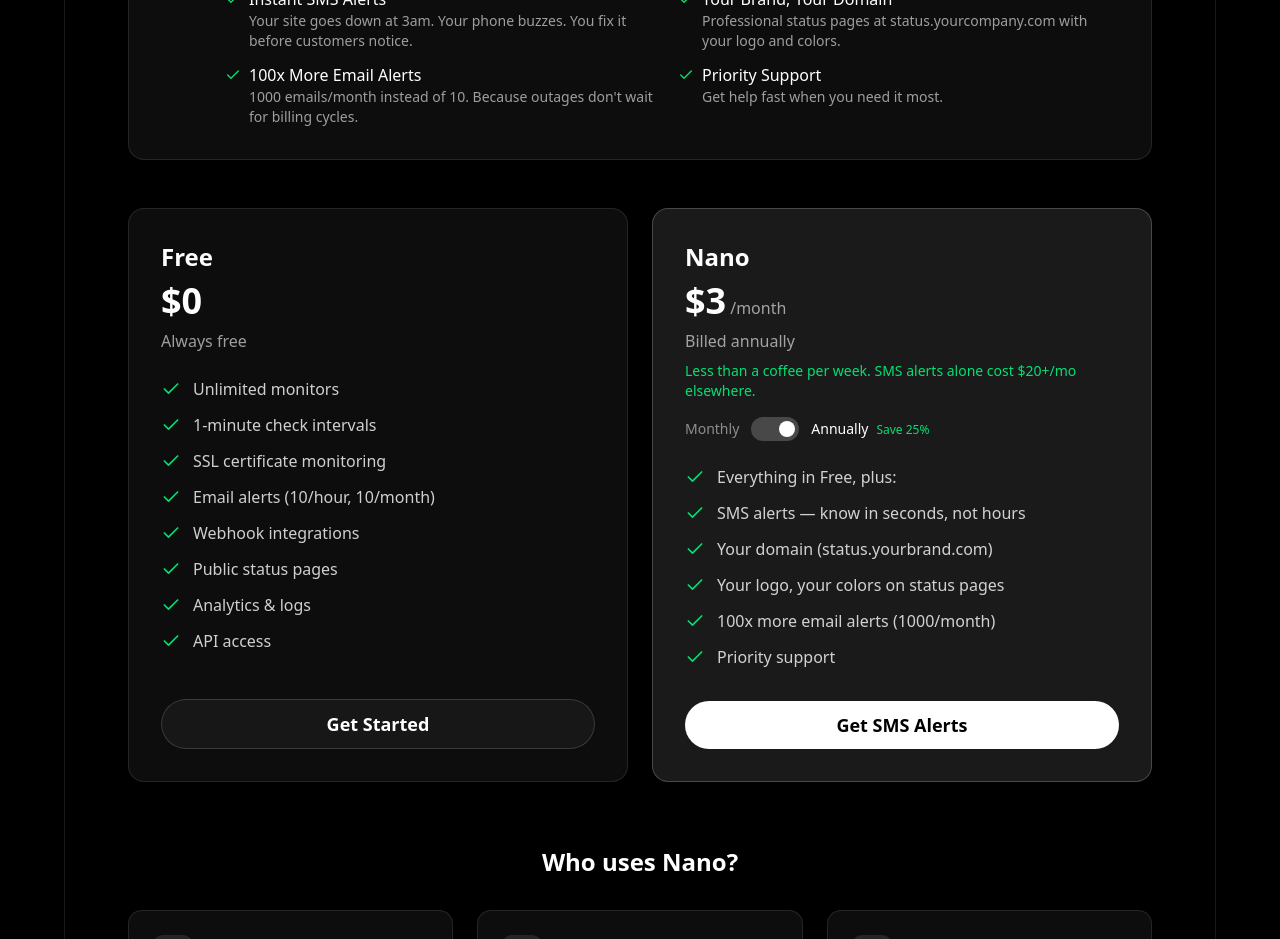
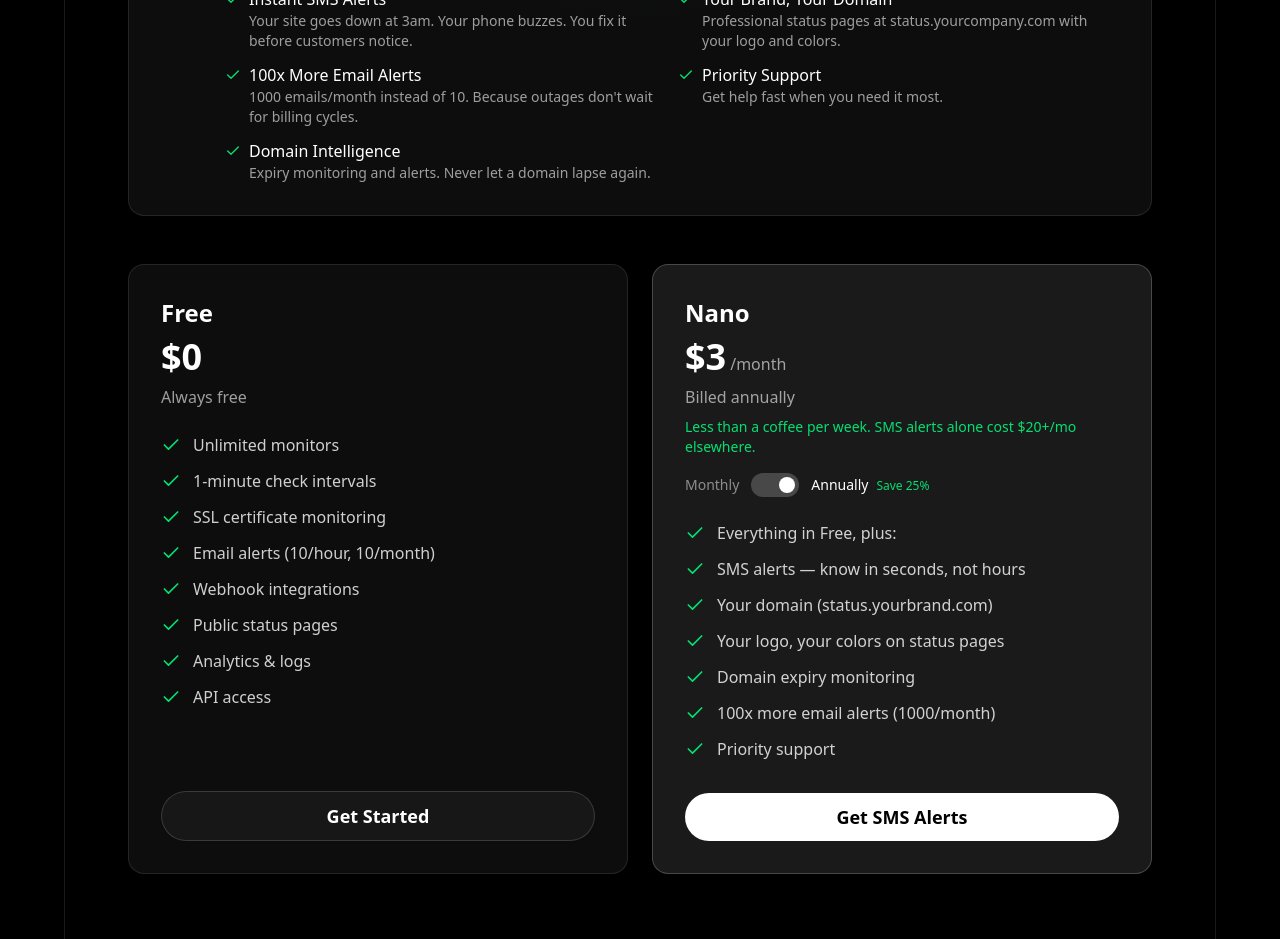
Before and after one commit to Mopra/exit1.dev.website, a Next.js app: page /pricing in a window 1280 px wide. Shown: the part 900-1839 px from the top of the page. Built offline with nearby package versions, Linux system fonts and the light colour scheme.

Commit message:
Add domain expiry monitoring to Nano plan pricing

```diff
--- a/src/app/page.tsx
+++ b/src/app/page.tsx
@@ -461,6 +461,10 @@ export default function NewHomePage() {
                     <Check className="w-4 h-4 text-green-400" />
                     Your logo, your colors
                   </li>
+                  <li className="flex items-center gap-2 text-white/80">
+                    <Check className="w-4 h-4 text-green-400" />
+                    Domain expiry monitoring
+                  </li>
                 </ul>
                 <Button
                   asChild
--- a/src/app/pricing/page.tsx
+++ b/src/app/pricing/page.tsx
@@ -23,6 +23,7 @@ const nanoFeatures = [
   "SMS alerts — know in seconds, not hours",
   "Your domain (status.yourbrand.com)",
   "Your logo, your colors on status pages",
+  "Domain expiry monitoring",
   "100x more email alerts (1000/month)",
   "Priority support",
 ];
@@ -133,6 +134,13 @@ const PricingPage = () => {
                       <div>
                         <div className="font-medium">Priority Support</div>
                         <div className="text-sm text-white/60">Get help fast when you need it most.</div>
+                      </div>
+                    </div>
+                    <div className="flex items-start gap-2">
+                      <Check className="w-4 h-4 text-green-400 mt-1 flex-shrink-0" />
+                      <div>
+                        <div className="font-medium">Domain Intelligence</div>
+                        <div className="text-sm text-white/60">Expiry monitoring and alerts. Never let a domain lapse again.</div>
                       </div>
                     </div>
                   </div>
```
